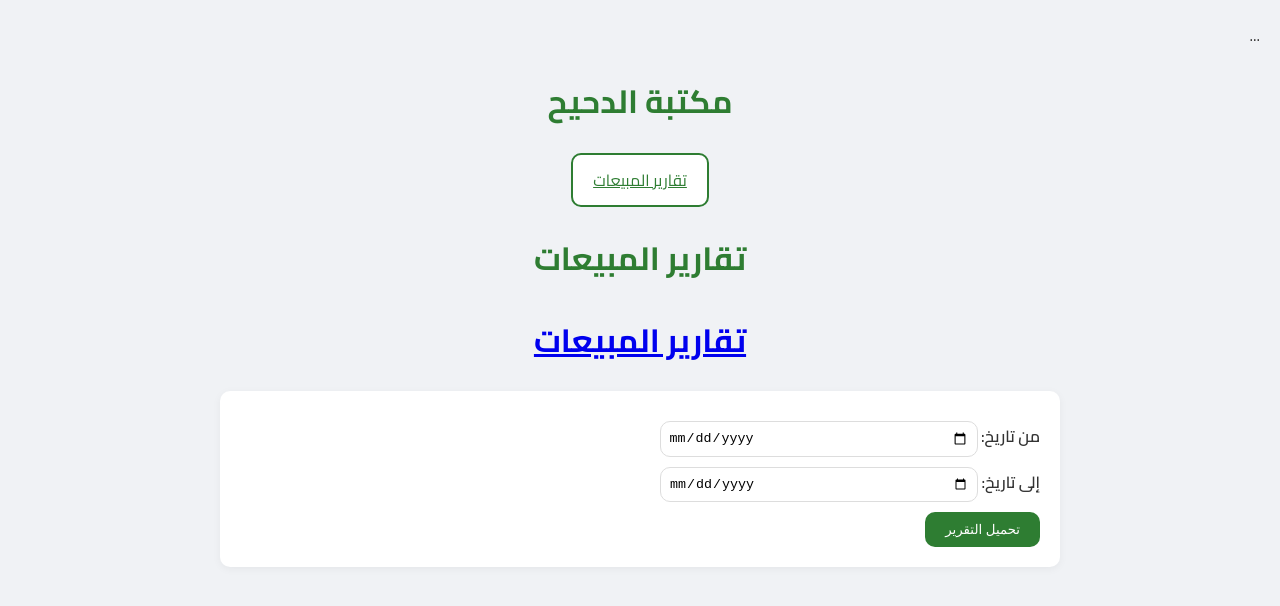
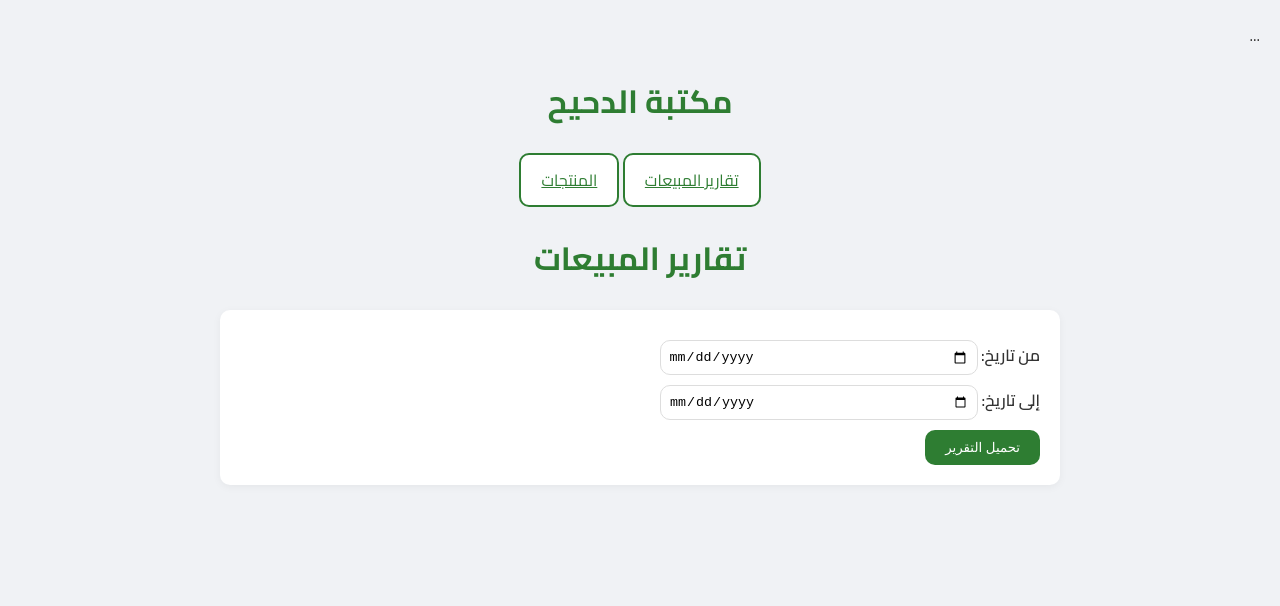
Before and after one commit to eldahhih/el, a plain HTML site: page reports.html in a window 1280 px wide. Drawn offline with Linux system fonts and the light colour scheme.

Commit message:
Update reports.html

```diff
--- a/reports.html
+++ b/reports.html
@@ -6,6 +6,7 @@
   <header><h1>مكتبة الدحيح</h1>
     <nav style="text-align:center; margin-top:10px;">
       <a href="reports.html" class="btn" style="background:#fff; color:var(--primary-color); border:2px solid var(--primary-color);">تقارير المبيعات</a>
+      <a href="index.html" class="btn" style="background:#fff; color:var(--primary-color); border:2px solid var(--primary-color);">المنتجات</a>
     </nav>
   </header>
 </body>
@@ -35,8 +36,6 @@
 </head>
 <body>
   <h1>تقارير المبيعات</h1>
-  <h1><a href="index.html">تقارير المبيعات</a></h1>
-
   <div class="card">
     <label>من تاريخ: <input type="date" id="startDate" /></label>
     <label>إلى تاريخ: <input type="date" id="endDate" /></label>
```
